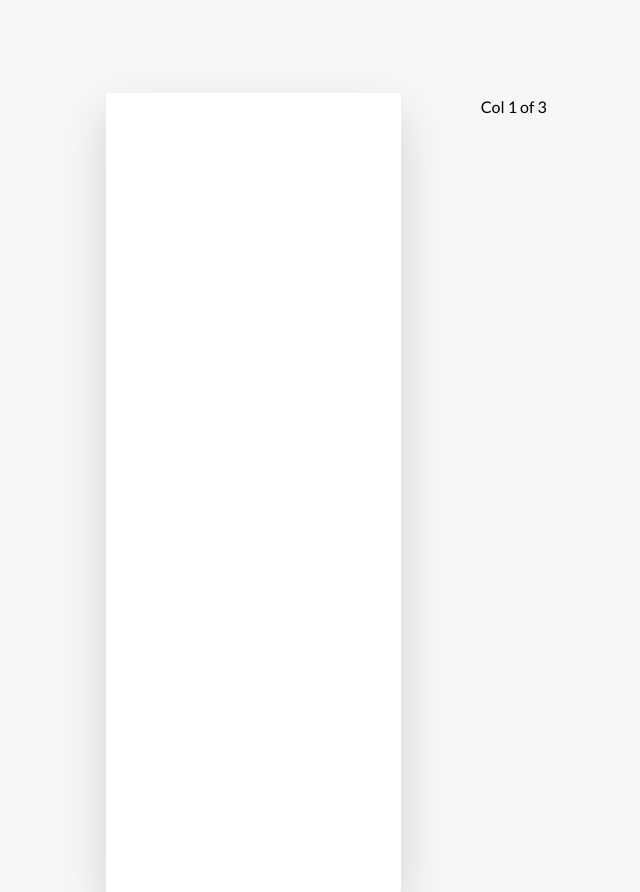
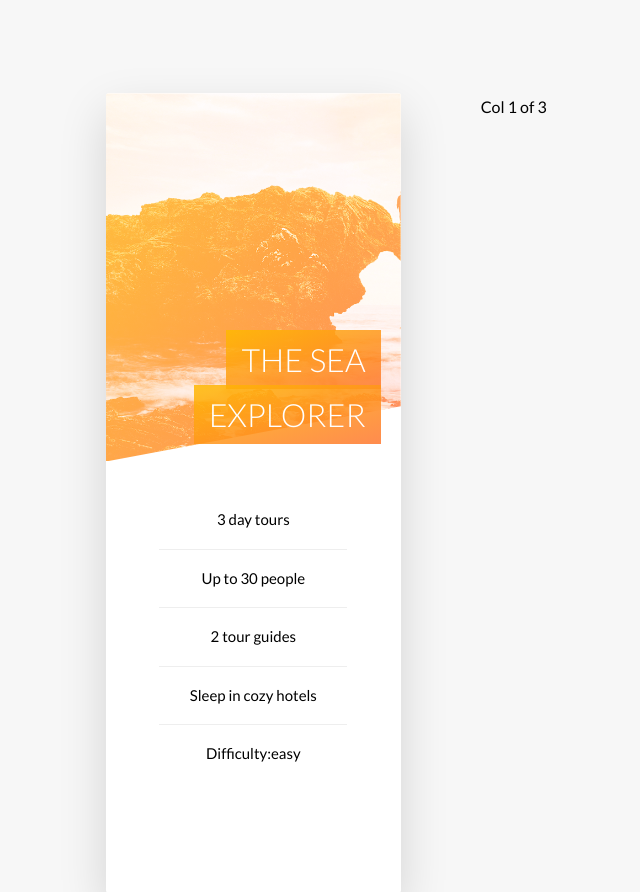
Before and after one commit to leomacode/Natours, a website: page index.html in a window 1280 px wide. Shown: the part 3087-3979 px from the top of the page, without its empty margins (12-652 px from the left). Drawn offline with Linux system fonts and the light colour scheme.

Commit message:
syle the service card with background-blend-mode and box-decoration-break

```diff
--- a/index.html
+++ b/index.html
@@ -155,7 +155,23 @@
           <div class="row">
             <div class="col-1-of-3">
               <div class="card">
-                <div class="card__side card__side--front">Front</div>
+                <div class="card__side card__side--front">
+                  <div class="card__picture card__picture--1">&nbsp;</div>
+                  <h4 class="card__heading">
+                    <span class="card__heading-span card__heading-span--1">
+                      The sea explorer</span
+                    >
+                  </h4>
+                  <div class="card__details">
+                    <ul>
+                      <li>3 day tours</li>
+                      <li>Up to 30 people</li>
+                      <li>2 tour guides</li>
+                      <li>Sleep in cozy hotels</li>
+                      <li>Difficulty:easy</li>
+                    </ul>
+                  </div>
+                </div>
                 <div class="card__side card__side--back card__side--back-1">
                   Back
                 </div>
--- a/sass/abstracts/_variables.scss
+++ b/sass/abstracts/_variables.scss
@@ -10,6 +10,7 @@ $color-tertiary-light: #2998ff;
 $color-tertiary-dark: #5643fa;
 
 $color-gray-light-1: #f7f7f7;
+$color-gray-light-2: #eee;
 
 $color-gray-dark: #777;
 $color-white: #fff;
--- a/sass/components/_card.scss
+++ b/sass/components/_card.scss
@@ -1,10 +1,9 @@
 .card {
+  //Functionality
   perspective: 93.75rem;
   height: 50rem;
   position: relative;
-
   &__side {
-    color: #fff;
     font-size: 3rem;
     height: 50rem;
     position: absolute;
@@ -12,7 +11,7 @@
     left: 0;
     width: 100%;
     backface-visibility: hidden;
-
+    overflow: hidden;
     transition: transform 1000ms ease;
     border-radius: 3px;
     box-shadow: 0 1.2rem 3rem rgba($color-black, 0.15);
@@ -34,10 +33,77 @@
   }
 
   &:hover &__side--front {
-    transform: rotateY(180deg);
+    transform: rotateY(-180deg);
   }
 
   &:hover &__side--back {
     transform: rotateY(0deg);
   }
+
+  //front side styling
+  &__picture {
+    background-size: cover;
+    height: 23rem;
+    background-blend-mode: screen;
+    -webkit-clip-path: polygon(0 0, 100% 0, 100% 85%, 0 100%);
+    clip-path: polygon(0 0, 100% 0, 100% 85%, 0 100%);
+
+    &--1 {
+      background-image: linear-gradient(
+          to right bottom,
+          $color-secondary-light,
+          $color-secondary-dark
+        ),
+        url(../../img/nat-5.jpg);
+    }
+    &--2 {
+      background-image: url(../../img/nat-5.jpg);
+    }
+    &--3 {
+      background-image: url(../../img/nat-5.jpg);
+    }
+  }
+
+  &__heading {
+    font-size: 2rem;
+    font-weight: 300;
+    text-transform: uppercase;
+    color: $color-white;
+    text-align: right;
+    position: absolute;
+    top: 15rem;
+    right: 1.25rem;
+  }
+
+  &__heading-span {
+    padding: 0.625rem 0.9375rem;
+    box-decoration-break: clone;
+    -webkit-box-decoration-break: clone;
+    &--1 {
+      background-image: linear-gradient(
+        to right bottom,
+        rgba($color-secondary-light, 0.85),
+        rgba($color-secondary-dark, 0.85)
+      );
+    }
+  }
+
+  &__details {
+    padding: 1.875rem;
+    ul {
+      list-style: none;
+      width: 80%;
+      margin: 0 auto;
+      padding-left: 0;
+      li {
+        text-align: center;
+        font-size: 0.9375rem;
+        padding: 1rem;
+
+        &:not(:last-child) {
+          border-bottom: 1px solid $color-gray-light-2;
+        }
+      }
+    }
+  }
 }
```
Also changed, not shown: sass/main.css, 1 other file.
